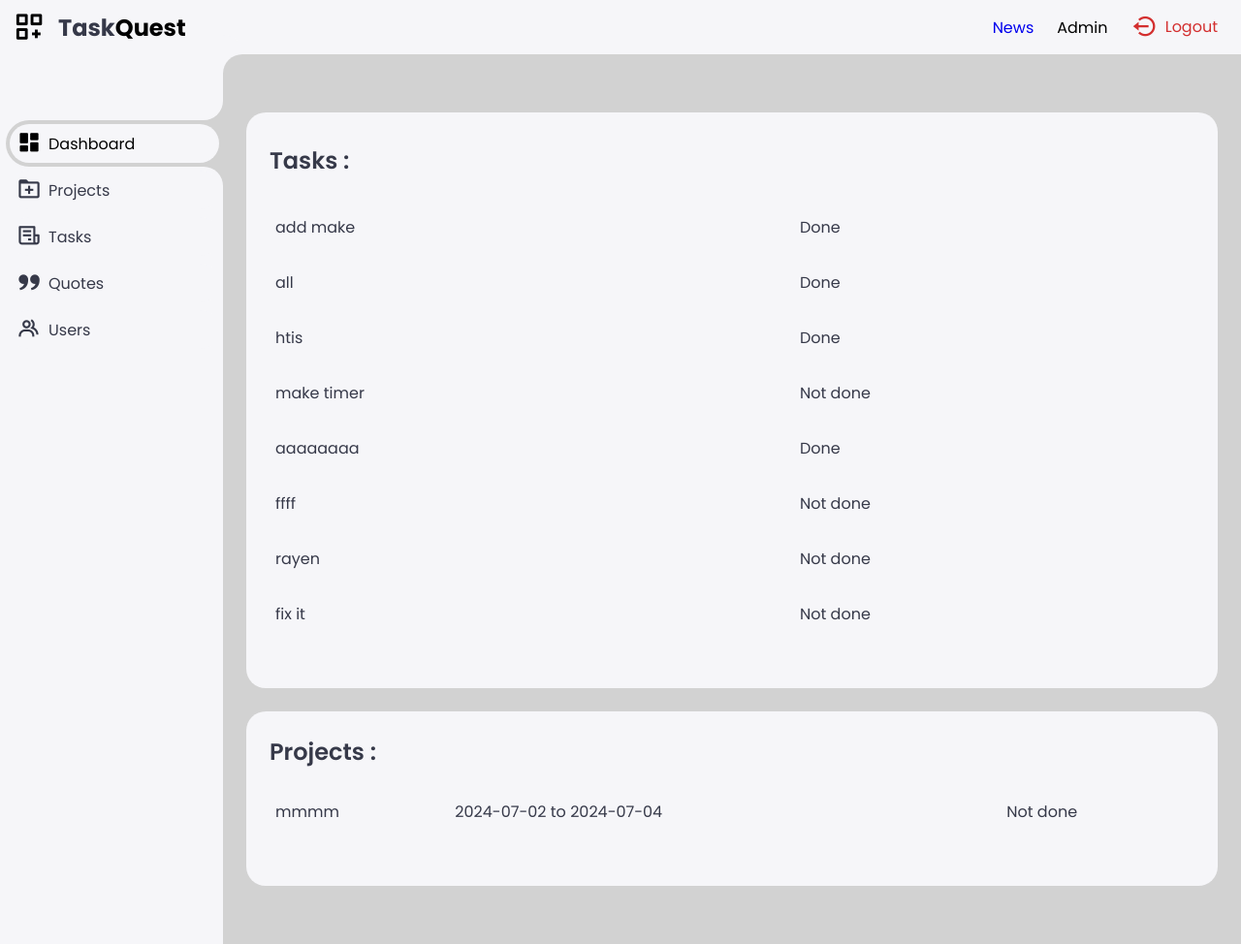
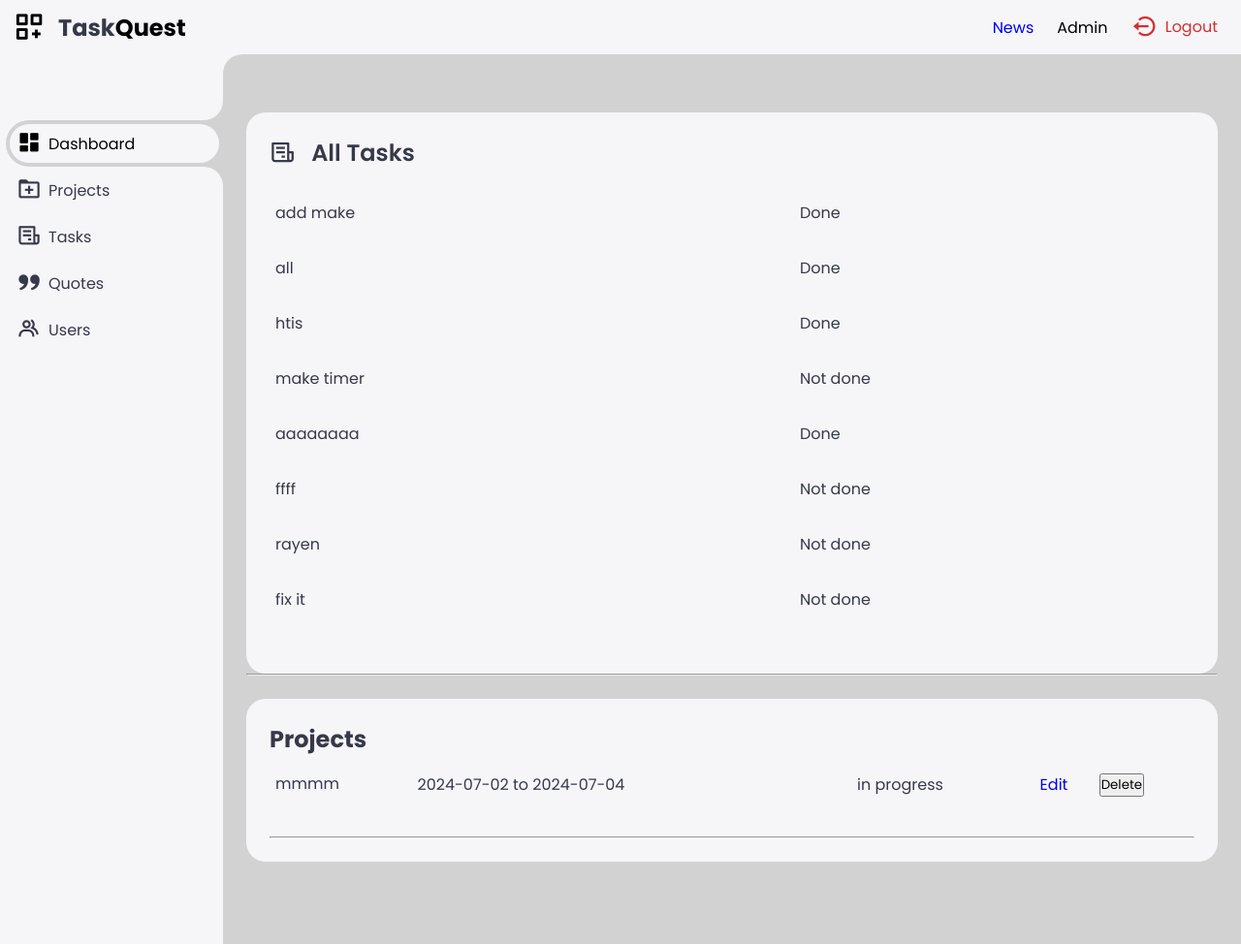
Before and after one commit to Rayen-JN/TaskQuest, a Flask app: page /dashboard in a window 1280 px wide. Shown: the whole page at 97% size. Run offline with Flask 2, Linux system fonts and the light colour scheme; a user stored in the database is signed in; data comes from the database, SQL or seed files in the repository.

Commit message:
add new f

```diff
--- a/templates/dashboard.html
+++ b/templates/dashboard.html
@@ -3,11 +3,8 @@
 <div class="bottom-data">
     <div class="orders">
         <div class="header">
-            <h3>Tasks :</h3>
-            <form action="/add" method="post">
-                <!-- Add your form elements here -->
-            </form>
-            <br><br>
+            <i class='bx bx-receipt'></i>
+            <h3>All Tasks</h3>
             <table>
                 <tbody>
                     {% for todo in todo_list %}
@@ -25,30 +22,30 @@
         </div>
     </div>
 </div>
+<hr>
 
 <div class="bottom-data">
     <div class="orders">
-            <div class="header">
-                <h3>Projects :</h3>
+        <h2>Projects</h2>
         <table>
             <tbody>
                 {% for project in projects %}
                 <tr>
-                            <td class="thick">{{ project.name }}</td>
+                    <td>{{ project.name }}</td>
                     <td>{{ project.start_date }} to {{ project.end_date }}</td>
+                    <td>{{ project.status }}</td>
+                    <td><a href="{{ url_for('update_project', project_id=project.id) }}">Edit</a></td>
                     <td>
-                                {% if project.status == 'done' %}
-                                <label class="label done">Done</label>
-                                {% else %}
-                                <label class="label pending">Not done</label>
-                                {% endif %}
+                        <form method="POST" action="{{ url_for('delete_project', project_id=project.id) }}" style="display:inline;">
+                            <input type="submit" value="Delete">
+                        </form>
                     </td>
                 </tr>
                 {% endfor %}
             </tbody>
         </table>
+        <br>
+        <hr>
     </div>
 </div>
-    </div>
-
 {% endblock %}
```
Also changed, not shown: templates/Tasks.html (+32 -12 lines). Lines whose indentation alone changed are shown as unchanged.
